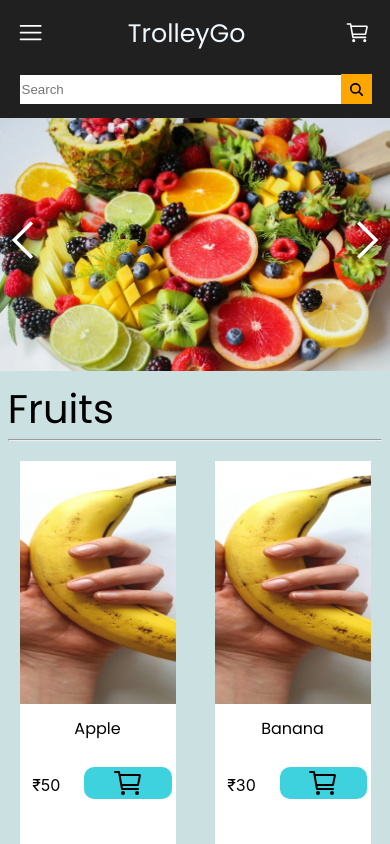
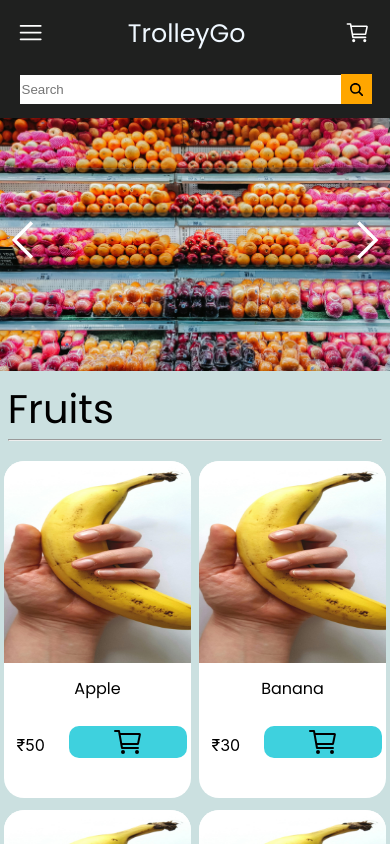
Before and after one commit to ArjunKawale/TrolleyGo, a React (Create React App) app: page / in a window 390 px wide. Shown: the top 844 px of the page. Built offline with nearby package versions, Linux system fonts and the light colour scheme.

Commit message:
Added footer template

```diff
--- a/public/index.html
+++ b/public/index.html
@@ -13,7 +13,7 @@
 
     <link rel="manifest" href="%PUBLIC_URL%/manifest.json" />
 
-    <title>React App</title>
+    <title>Trolley Go</title>
   </head>
   <body>
     <noscript>You need to enable JavaScript to run this app.</noscript>
--- a/src/App.jsx
+++ b/src/App.jsx
@@ -4,6 +4,7 @@ import {Header} from "./Components/Header";
 import {Sidebar} from "./Components/Sidebar";
 import { ImageBar } from './Components/ImageBar';
 import { ProductCards } from './Components/ProductCards';
+import { Footer } from './Components/Footer';
 
 
 function App() {
@@ -17,6 +18,7 @@ function App() {
    <Sidebar value={value} onClose={() => setvalue(false)}/>
    <ImageBar/>
    <ProductCards/>
+   <Footer/>
    </>
   );
 }
--- /dev/null
+++ b/src/Components/Footer.css
@@ -0,0 +1,6 @@
+.mainFooter{
+    height:50vh;
+    background-color: rgb(0, 0, 0);
+    margin-top: 10vh;
+    color: white;
+}
--- /dev/null
+++ b/src/Components/Footer.jsx
@@ -0,0 +1,8 @@
+import React from 'react'
+import './Footer.css';
+
+export const Footer = () => {
+  return (
+    <div className='mainFooter'>Footer</div>
+  )
+}
--- a/src/Components/ImageBar.jsx
+++ b/src/Components/ImageBar.jsx
@@ -11,7 +11,7 @@ import "./ImageBar.css";
 
 export const ImageBar = () => {
   const [index, setIndex] = useState(0);
-  const slides = [img1, img2, img3, img4];
+  const slides = [img2, img3, img4, img1];
   const currentImage = slides[index];
   const gotoprevious = () => {
     setIndex((prevIndex) =>
--- a/src/Components/ProductCards.css
+++ b/src/Components/ProductCards.css
@@ -14,6 +14,7 @@
   margin-right: 2vw;
 }
 .productcard {
+  border-radius: 20px;
   height: 55vh;
   width: 23vw;
   background-color: white;
@@ -32,6 +33,8 @@
   width: 100%;
   height: 60%;
   object-fit: cover;
+  border-top-left-radius: 20px; /* top-left corner */
+  border-top-right-radius: 20px; /* top-right corner */
 }
 .productname {
   font-family: "Poppins", sans-serif;
@@ -65,17 +68,17 @@
 
 @media (max-width: 600px) {
   .productcard {
-    height: 48vh;
-    width: 40vw;
+    height: 40vh;
+    width: 48vw;
     background-color: white;
-    justify-self: center;
+
     margin-top: 3vw;
   }
   .structure {
     display: grid;
     grid-template-columns: repeat(2, 1fr);
 
-    place-content: center;
+    /* place-content: center; */
 
   }
   .addtocarticon {
--- a/src/Components/Sidebar.css
+++ b/src/Components/Sidebar.css
@@ -8,8 +8,7 @@
     top: 0;
     z-index: 1001;
     transition: left 0.5s ease-in-out;
-    border-top-right-radius: 15px;
-    border-bottom-right-radius: 15px;}
+  }
 
   .sidebarbase.open {
     left: 0;
```
Also changed, not shown: 1 other file (tests, documents, lock files or other folders).
